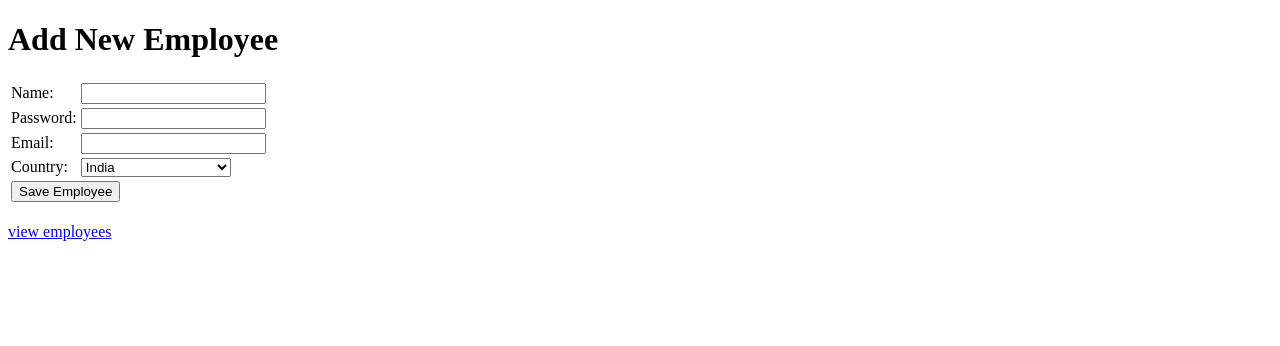
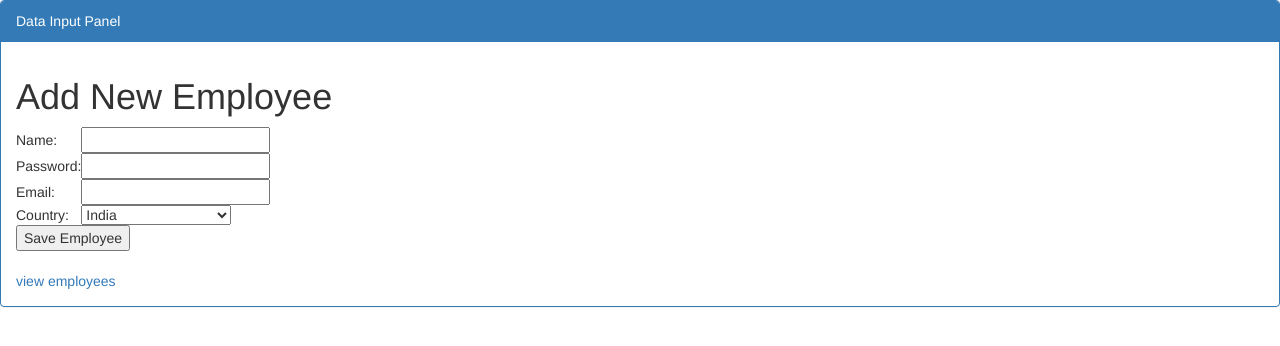
Before and after one commit to TheAjinkya/CRUDServlet, a plain HTML site: page WebContent/index.html in a window 1280 px wide. Drawn offline with nearby package versions, Linux system fonts and the light colour scheme.

Commit message:
Added Bootstrap Layout Plugins

```diff
--- a/WebContent/index.html
+++ b/WebContent/index.html
@@ -1,10 +1,22 @@
 <!DOCTYPE html>
 <html>
-<head>
+
 <meta charset="ISO-8859-1">
 <title>Insert title here</title>
+<head>
+ <link rel="stylesheet" href="https://maxcdn.bootstrapcdn.com/bootswatch/3.3.7/united/bootstrap.min.css">
+   <script src="https://ajax.googleapis.com/ajax/libs/jquery/3.1.1/jquery.min.js"></script>
+   <script src="https://maxcdn.bootstrapcdn.com/bootstrap/3.3.7/js/bootstrap.min.js"></script>
 </head>
+
 <body>
+<div class="panel panel-primary">
+<div class="panel-heading">
+     Data Input Panel
+</div>
+    <div class="panel-body">
+
+
 
         <h1>Add New Employee</h1>
         <form action="SaveServlet" method="post">
@@ -27,5 +39,11 @@
         <br/>
         <a href="ViewServlet">view employees</a>
 
+
+
+
+
+
+
 </body>
 </html>
```
Lines whose indentation alone changed are shown as unchanged.
